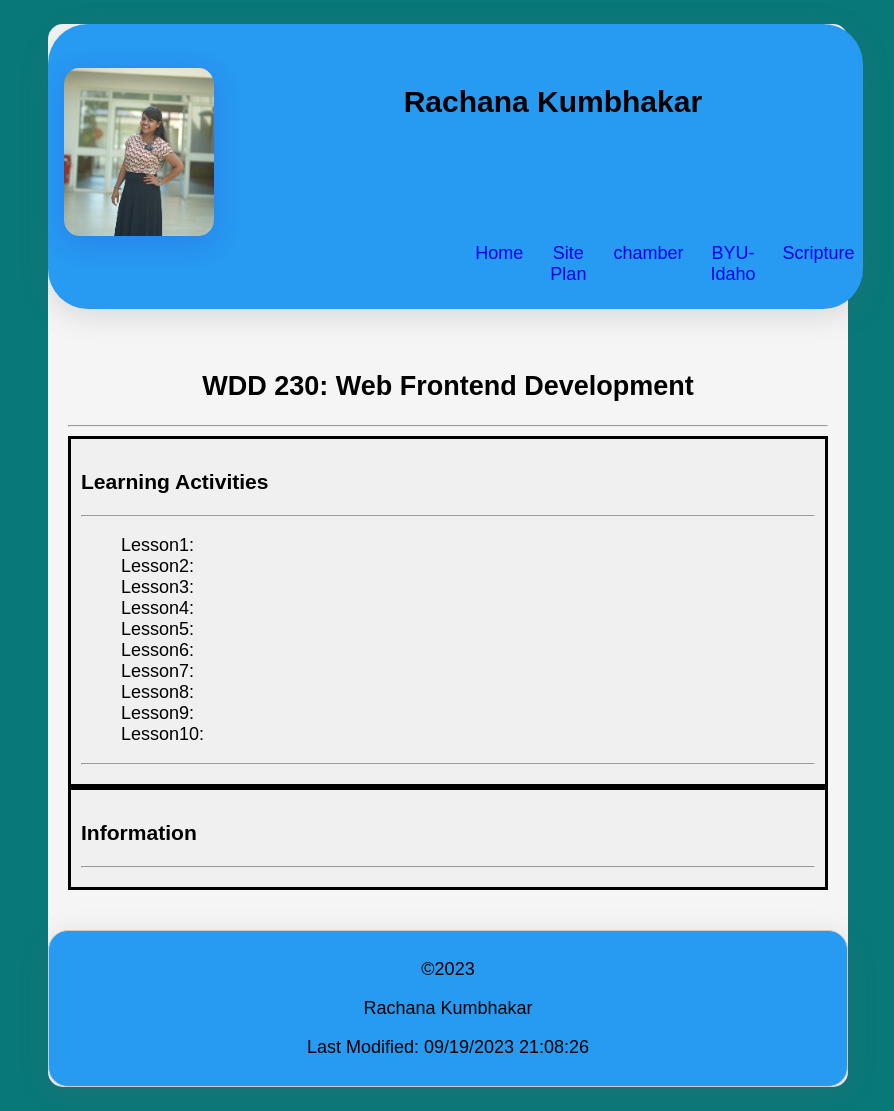
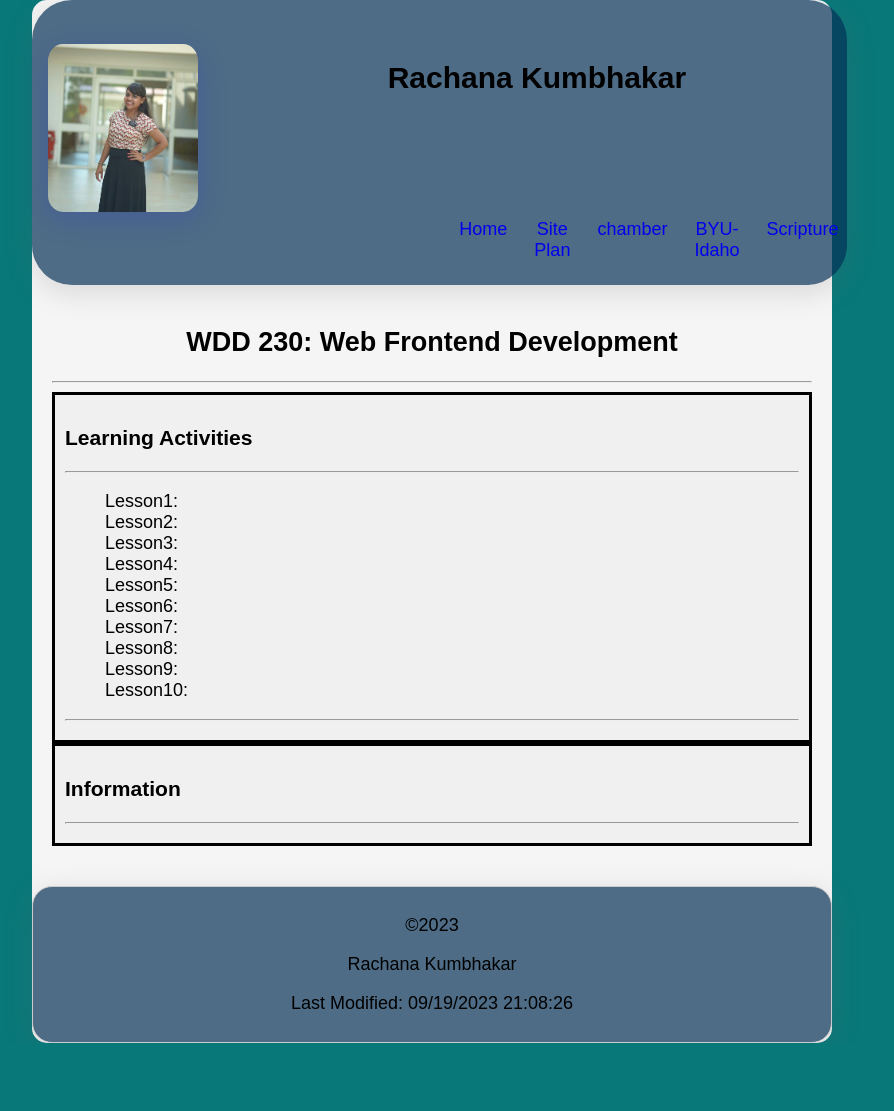
Before and after one commit to writerachana/wdd230, a plain HTML site: page index.html in a window 1280 px wide. Shown: the whole page, without its empty margins (208-1102 px from the left). After the commit the page ends 1043 px from the top, so only its background shows below. Drawn offline with Linux system fonts and the light colour scheme; a web font is replaced by a local one.

Commit message:
first week

```diff
--- a/styles/base.css
+++ b/styles/base.css
@@ -4,16 +4,16 @@ header{
     grid-template-rows: auto;
     align-items: center;
     justify-content: center;
-    background-color:#279AF1 ;
+    background-color:rgba(6, 49, 87, 0.699);
     border: 1px black;
-    margin-right: 400px;
+    margin: 0 auto;
     padding: 1rex;
     width: 100%;
     height: 270px;
     border-radius: 40px;
     box-shadow: rgba(100, 100, 111, 0.2) 0px 7px 29px 0px;
     text-align: center;
-    margin-bottom: 20px;
+
     align-content: center;
     justify-items: stretch;
 
@@ -77,11 +77,10 @@ body {
     margin: 0 ;
     padding: 0;
     max-width: 800px;
-    margin-top: 1.5rem;
-    margin-bottom: 1.5rem;
+    margin: 0 auto;
     border-radius: 15px;
     height: 100%;
-    margin-left: 20%;
+
 
 }
 
@@ -123,6 +122,6 @@ footer{
     text-align: center;
     border: 1px solid #ccc;
     border-radius: 20px;
-    background-color:#279AF1 ;
+    background-color:rgba(6, 49, 87, 0.699);
     box-shadow: rgba(100, 100, 111, 0.2) 0px 7px 29px 0px;
 }
```
